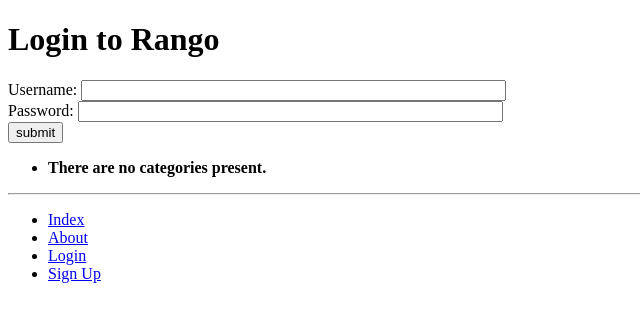
After one commit to ajalele/tango_with_django_project, a Django app: page /rango/login/ in a window 1280 px wide. The commit adds this page. Shown: the top 322 px of the page, without its empty margins (0-640 px from the left). Run offline with Django 3.2, Linux system fonts and the light colour scheme; data that the repository does not hold is empty.

Commit message:
Authentication
Added login and logout.  Set login_required decorators.

```diff
--- a/rango/urls.py
+++ b/rango/urls.py
@@ -10,4 +10,7 @@
 	path('add_category/', views.add_category, name='add_category'),
     path('add_page/<slug:category_name_slug>/', views.add_page, name='add_page'),
     path('register/', views.register, name='register'),
+    path('login/', views.user_login, name='login'),
+    path('logout/', views.user_logout, name='logout'),
+    path('restricted/', views.restricted, name='restricted'),
 ]
--- a/rango/views.py
+++ b/rango/views.py
@@ -1,5 +1,8 @@
-from django.http import HttpResponse
+from django.contrib.auth import authenticate, login, logout
+from django.contrib.auth.decorators import login_required
+from django.http import HttpResponse, HttpResponseRedirect
 from django.shortcuts import render
+from django.urls import reverse
 from rango.forms import CategoryForm, PageForm, UserForm, UserProfileForm
 from rango.models import Category, Page, UserProfile
 
@@ -27,6 +30,7 @@
 		context['category'] = None
 	return render(request, 'rango/category.html', context)
 
+@login_required
 def add_category(request):
 	form = CategoryForm()
 
@@ -40,6 +44,7 @@
 			print(form.errors)
 	return render(request, 'rango/add_category.html', {'form': form})
 
+@login_required
 def add_page(request, category_name_slug):
     try:
         category = Category.objects.get(slug=category_name_slug)
@@ -93,3 +98,31 @@
         profile_form = UserProfileForm()
 
     return render(request, 'rango/register.html', {'user_form': user_form, 'profile_form': profile_form, 'registered': registered})
+
+def user_login(request):
+    if request.method=='POST':
+        username = request.POST.get('username')
+        password = request.POST.get('password')
+
+        user = authenticate(username=username, password=password)
+
+        if user:
+            if user.is_active:
+                login(request, user)
+                return HttpResponseRedirect(reverse('rango:index'))
+            else:
+                return HttpResponse("Your Rango account is disabled")
+        else:
+            print("Invalid login details: {0}, {1}".format(username, password))
+            return HttpResponse("Invalid login details supplied.")
+    else:
+        return render(request, 'rango/login.html')
+
+@login_required
+def restricted(request):
+    return render(request, 'rango/restricted.html')
+
+@login_required
+def user_logout(request):
+    logout(request)
+    return HttpResponseRedirect(reverse('rango:index'))
--- a/tango_with_django_project/settings.py
+++ b/tango_with_django_project/settings.py
@@ -42,6 +42,8 @@
     'django.contrib.staticfiles',
 	'rango',
 ]
+
+LOGIN_URL = 'rango:login'
 
 MIDDLEWARE = [
     'django.middleware.security.SecurityMiddleware',
--- a/templates/rango/base.html
+++ b/templates/rango/base.html
@@ -25,10 +25,16 @@
         <hr />
         <div>
             <ul>
+                <li><a href="{% url 'rango:index' %}">Index</a></li>
+                <li><a href="{% url 'rango:about' %}">About</a></li>
+            {% if user.is_authenticated %}
                 <li><a href="{% url 'rango:add_category' %}">Add New Category</a></li>
-                <li><a href="{% url 'rango:about' %}">About</a></li>
-                <li><a href="{% url 'rango:index' %}">Index</a></li>
+                <li><a href="{% url 'rango:restricted' %}">Restricted Page</a></li>
+                <li><a href="{% url 'rango:logout' %}">Logout</a></li>
+            {% else %}
+                <li><a href="{% url 'rango:login' %}">Login</a></li>
                 <li><a href="{% url 'rango:register' %}">Sign Up</a></li>
+            {% endif %}
             </ul>
         </div>
     </body>
--- a/templates/rango/category.html
+++ b/templates/rango/category.html
@@ -22,7 +22,9 @@
         {% else %}
             <strong>No pages currently in category.</strong>
         {% endif %}
-        <a href="{% url 'rango:add_page' category.slug %}">Add a Page</a>
+        {% if user.is_authenticated %}
+            <a href="{% url 'rango:add_page' category.slug %}">Add a Page</a>
+        {% endif %}
     {% else %}
         The specified category does not exist!
     {% endif %}
--- /dev/null
+++ b/templates/rango/login.html
@@ -0,0 +1,18 @@
+{% extends 'rango/base.html' %}
+{% load staticfiles %}
+
+{% block title_block %}
+    Login
+{% endblock %}
+
+{% block body_block %}
+    <h1>Login to Rango</h1>
+    <form id="login_form" method="post" action="{% url 'rango:login' %}">
+        {% csrf_token %}
+        Username: <input type="text" name="username" vlue="" size="50" />
+        <br />
+        Password: <input type="password" name="password" value="" size="50" />
+        <br />
+        <input type="submit" value="submit" />
+    </form>
+{% endblock %}
```
Also changed, not shown: templates/rango/index.html (+6 -2 lines), templates/rango/restricted.html (added, +10 -0 lines).
